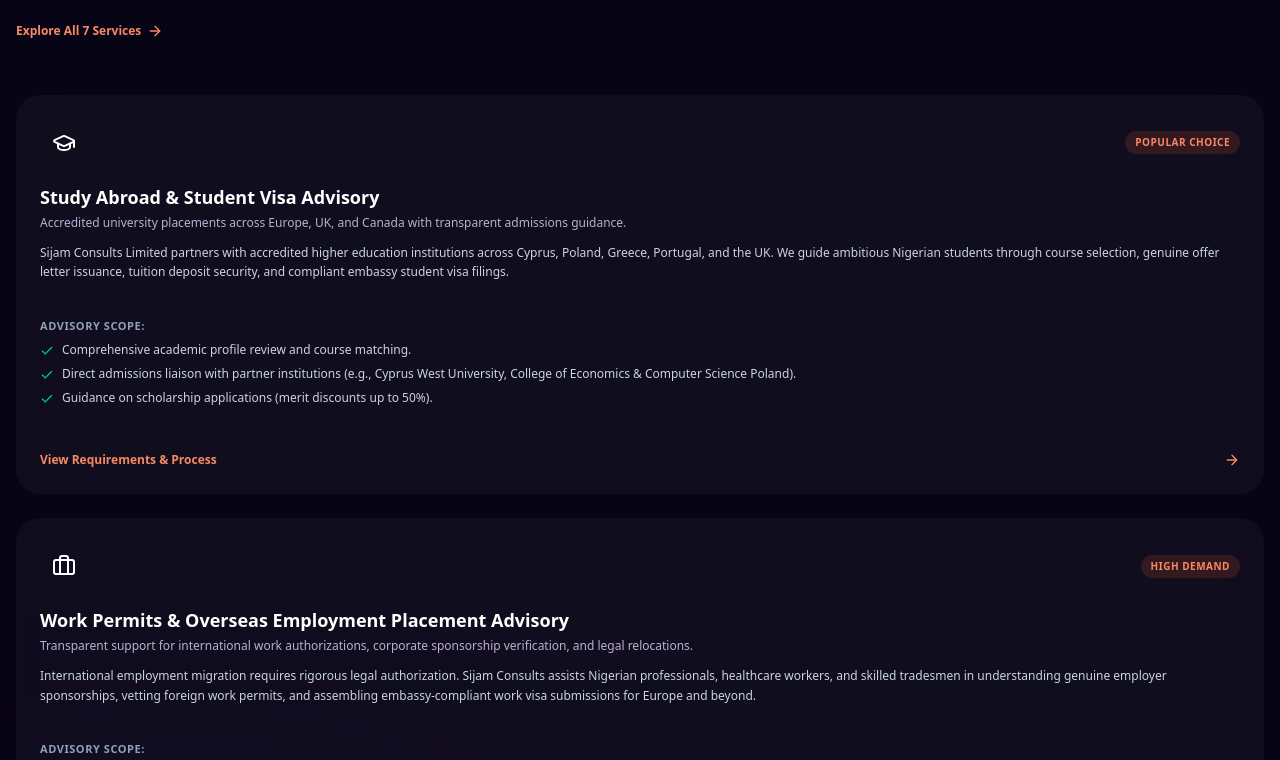
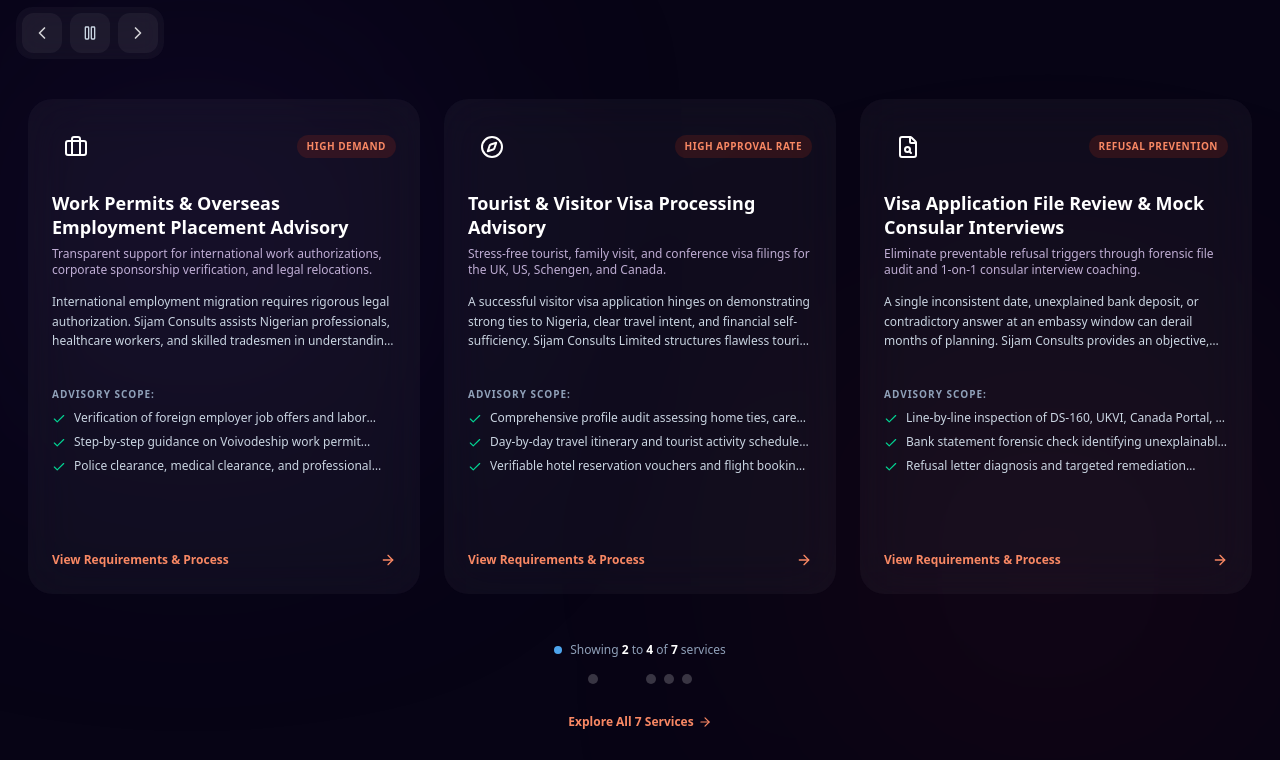
Before and after one commit to ducexdev/Sijam-Consults, a Next.js app: page / in a window 1280 px wide. Shown: the part 2700-3460 px from the top of the page. Built offline with nearby package versions, Linux system fonts and the light colour scheme; no server answers.

Commit message:
feat(ui): convert ServiceHighlights section to interactive carousel with auto-sliding and hover-to-pause

```diff
--- a/components/home/ServiceHighlights.tsx
+++ b/components/home/ServiceHighlights.tsx
@@ -1,4 +1,6 @@
-import React from 'react';
+'use client';
+
+import React, { useState, useEffect, useRef, useCallback } from 'react';
 import Link from 'next/link';
 import {
   GraduationCap,
@@ -11,6 +13,10 @@
   ArrowRight,
   Check,
   Sparkles,
+  ChevronLeft,
+  ChevronRight,
+  Pause,
+  Play,
 } from 'lucide-react';
 import { SERVICES_DATA } from '@/lib/data/services';
 import { ROUTES } from '@/lib/routes';
@@ -26,18 +32,107 @@
     'flight-reservations': Plane,
   };
 
+  const [currentIndex, setCurrentIndex] = useState(0);
+  const [isPaused, setIsPaused] = useState(false);
+  const [touchStart, setTouchStart] = useState<number | null>(null);
+  const [touchEnd, setTouchEnd] = useState<number | null>(null);
+  const [visibleItems, setVisibleItems] = useState(3);
+  const timerRef = useRef<NodeJS.Timeout | null>(null);
+
+  // Responsive items count determination
+  useEffect(() => {
+    const handleResize = () => {
+      if (window.innerWidth < 768) {
+        setVisibleItems(1);
+      } else if (window.innerWidth < 1024) {
+        setVisibleItems(2);
+      } else {
+        setVisibleItems(3);
+      }
+    };
+    handleResize();
+    window.addEventListener('resize', handleResize);
+    return () => window.removeEventListener('resize', handleResize);
+  }, []);
+
+  const totalServices = SERVICES_DATA.length;
+  // Maximum index we can scroll to so we don't display trailing blank slots on desktop
+  const maxIndex = Math.max(0, totalServices - visibleItems);
+
+  const nextSlide = useCallback(() => {
+    setCurrentIndex((prev) => (prev >= maxIndex ? 0 : prev + 1));
+  }, [maxIndex]);
+
+  const prevSlide = useCallback(() => {
+    setCurrentIndex((prev) => (prev <= 0 ? maxIndex : prev - 1));
+  }, [maxIndex]);
+
+  // Autoplay timer with 4.5s dwell time for optimal cognitive processing
+  useEffect(() => {
+    if (isPaused) {
+      if (timerRef.current) clearInterval(timerRef.current);
+      return;
+    }
+
+    timerRef.current = setInterval(() => {
+      nextSlide();
+    }, 4500);
+
+    return () => {
+      if (timerRef.current) clearInterval(timerRef.current);
+    };
+  }, [isPaused, nextSlide]);
+
+  // Touch Swipe Handlers for Mobile (Fitts's Law + natural gesture expectations)
+  const minSwipeDistance = 50;
+
+  const onTouchStart = (e: React.TouchEvent) => {
+    setTouchEnd(null);
+    setTouchStart(e.targetTouches[0].clientX);
+  };
+
+  const onTouchMove = (e: React.TouchEvent) => {
+    setTouchEnd(e.targetTouches[0].clientX);
+  };
+
+  const onTouchEnd = () => {
+    if (!touchStart || !touchEnd) return;
+    const distance = touchStart - touchEnd;
+    const isLeftSwipe = distance > minSwipeDistance;
+    const isRightSwipe = distance < -minSwipeDistance;
+    if (isLeftSwipe) {
+      nextSlide();
+    } else if (isRightSwipe) {
+      prevSlide();
+    }
+  };
+
+  // Keyboard navigation for accessibility
+  const handleKeyDown = (e: React.KeyboardEvent) => {
+    if (e.key === 'ArrowLeft') {
+      prevSlide();
+    } else if (e.key === 'ArrowRight') {
+      nextSlide();
+    }
+  };
+
   return (
-    <section className="py-20 bg-[#070415] text-white border-b border-purple-950/60 relative overflow-hidden">
+    <section
+      className="py-16 lg:py-24 bg-[#070415] text-white border-b border-purple-950/60 relative overflow-hidden"
+      aria-label="Core Services Carousel"
+      onKeyDown={handleKeyDown}
+      tabIndex={0}
+    >
       {/* Background Ambient Glow */}
-      <div className="absolute top-1/3 left-0 w-96 h-96 bg-[#402493]/20 rounded-full blur-[140px] pointer-events-none" />
-      <div className="absolute bottom-10 right-10 w-96 h-96 bg-[#F45A2A]/10 rounded-full blur-[150px] pointer-events-none" />
+      <div className="absolute top-1/4 left-0 w-96 h-96 bg-[#402493]/20 rounded-full blur-[140px] pointer-events-none" />
+      <div className="absolute bottom-10 right-10 w-96 h-96 bg-[#DC2F11]/10 rounded-full blur-[150px] pointer-events-none" />
 
       <div className="max-w-7xl mx-auto px-4 sm:px-6 relative z-10">
-        {/* Section Header */}
-        <div className="flex flex-col md:flex-row md:items-end justify-between gap-6 mb-14">
+        {/* Section Header with Controls */}
+        <div className="flex flex-col md:flex-row md:items-end justify-between gap-6 mb-10">
           <div>
             <div className="inline-flex items-center gap-2 px-3 py-1 rounded-full bg-white/[0.04] border border-white/10 text-xs font-bold uppercase tracking-wider text-[#F98864] mb-3">
-              <Sparkles className="w-3.5 h-3.5 text-[#F45A2A]" />
+              <Sparkles className="w-3.5 h-3.5 text-[#DC2F11]" />
               <span>Full-Spectrum Travel Agency & Immigration Suite</span>
             </div>
             <h2 className="font-heading font-black text-2xl sm:text-4xl lg:text-5xl text-white tracking-tight leading-[1.1]">
@@ -50,52 +145,115 @@
               As a dedicated <strong className="text-white font-medium">travel agent agency</strong>, we combine personalized immigration consulting with full travel agency services—including verifiable flight reservations, university placements, and embassy-ready filings.
             </p>
           </div>
+
+          {/* Interactive Navigation Controls */}
+          <div className="flex items-center gap-3 shrink-0">
             <Link
               href={ROUTES.services.root}
-            className="inline-flex items-center text-xs sm:text-sm font-bold text-[#F98864] hover:text-white transition-colors shrink-0 group"
+              className="hidden sm:inline-flex items-center text-xs sm:text-sm font-bold text-[#F98864] hover:text-white transition-colors mr-2 group"
             >
-            <span>Explore All 7 Services</span>
+              <span>Explore All {totalServices} Services</span>
               <ArrowRight className="w-4 h-4 ml-1.5 group-hover:translate-x-1 transition-transform" />
             </Link>
+
+            {/* Carousel Arrow Controls */}
+            <div className="flex items-center gap-2 bg-white/[0.04] p-1.5 rounded-2xl border border-white/10 backdrop-blur-md">
+              <button
+                onClick={prevSlide}
+                className="w-10 h-10 rounded-xl bg-white/[0.05] hover:bg-[#402493] text-white/80 hover:text-white flex items-center justify-center transition-all duration-200 hover:scale-105 active:scale-95 disabled:opacity-30 disabled:pointer-events-none focus:outline-none focus:ring-2 focus:ring-[#4DA5EC]"
+                aria-label="Previous service"
+              >
+                <ChevronLeft className="w-5 h-5" />
+              </button>
+
+              <button
+                onClick={() => setIsPaused(!isPaused)}
+                className="w-10 h-10 rounded-xl bg-white/[0.05] hover:bg-white/[0.1] text-white/70 hover:text-white flex items-center justify-center transition-all duration-200 focus:outline-none focus:ring-2 focus:ring-[#4DA5EC]"
+                aria-label={isPaused ? 'Resume auto-sliding' : 'Pause auto-sliding'}
+                title={isPaused ? 'Resume auto-scroll' : 'Pause auto-scroll'}
+              >
+                {isPaused ? <Play className="w-4 h-4 text-emerald-400" /> : <Pause className="w-4 h-4 text-slate-300" />}
+              </button>
+
+              <button
+                onClick={nextSlide}
+                className="w-10 h-10 rounded-xl bg-white/[0.05] hover:bg-[#402493] text-white/80 hover:text-white flex items-center justify-center transition-all duration-200 hover:scale-105 active:scale-95 disabled:opacity-30 disabled:pointer-events-none focus:outline-none focus:ring-2 focus:ring-[#4DA5EC]"
+                aria-label="Next service"
+              >
+                <ChevronRight className="w-5 h-5" />
+              </button>
+            </div>
+          </div>
         </div>
 
-        {/* Services Grid */}
-        <div className="grid grid-cols-1 md:grid-cols-2 lg:grid-cols-3 gap-6">
-          {SERVICES_DATA.map((srv) => {
+        {/* Carousel Viewport Container */}
+        <div
+          className="relative overflow-hidden cursor-grab active:cursor-grabbing pb-4"
+          onMouseEnter={() => setIsPaused(true)}
+          onMouseLeave={() => setIsPaused(false)}
+          onTouchStart={onTouchStart}
+          onTouchMove={onTouchMove}
+          onTouchEnd={onTouchEnd}
+        >
+          {/* Sliding Track */}
+          <div
+            className="flex transition-transform duration-700 ease-[cubic-bezier(0.25,1,0.5,1)]"
+            style={{
+              transform: `translateX(-${currentIndex * (100 / visibleItems)}%)`,
+            }}
+          >
+            {SERVICES_DATA.map((srv, idx) => {
               const Icon = iconMap[srv.slug] || GraduationCap;
+              const isCardActive = idx >= currentIndex && idx < currentIndex + visibleItems;
+
               return (
                 <div
                   key={srv.id}
-                className="p-6 rounded-3xl bg-white/[0.04] hover:bg-white/[0.07] border border-white/10 hover:border-[#F45A2A]/40 transition-all duration-300 backdrop-blur-xl flex flex-col justify-between shadow-xl group hover:-translate-y-1"
+                  className="px-3 shrink-0 flex flex-col"
+                  style={{
+                    width: `${100 / visibleItems}%`,
+                  }}
+                >
+                  <div
+                    className={`h-full p-6 sm:p-7 rounded-3xl bg-white/[0.04] hover:bg-white/[0.08] border transition-all duration-500 backdrop-blur-xl flex flex-col justify-between shadow-xl group hover:-translate-y-1.5 ${
+                      isCardActive
+                        ? 'border-white/12 opacity-100'
+                        : 'border-white/5 opacity-80'
+                    } hover:border-[#DC2F11]/50 hover:shadow-2xl hover:shadow-[#402493]/20`}
                   >
                     <div>
-                  <div className="flex items-center justify-between mb-4">
-                    <div className="w-12 h-12 rounded-2xl bg-gradient-to-br from-[#402493] to-[#2D186B] group-hover:from-[#F45A2A] group-hover:to-[#DD4819] text-white flex items-center justify-center transition-colors shadow">
+                      {/* Card Header: Icon & Badge */}
+                      <div className="flex items-center justify-between mb-5">
+                        <div className="w-12 h-12 rounded-2xl bg-gradient-to-br from-[#402493] to-[#2D186B] group-hover:from-[#DC2F11] group-hover:to-[#B82B10] text-white flex items-center justify-center transition-all duration-300 shadow-md group-hover:scale-105">
                           <Icon className="w-6 h-6" />
                         </div>
                         {srv.badge && (
-                      <span className="text-[10px] font-bold uppercase tracking-wider px-2.5 py-1 rounded-full bg-[#F45A2A]/15 text-[#F98864] border border-orange-500/20">
+                          <span className="text-[10px] font-bold uppercase tracking-wider px-2.5 py-1 rounded-full bg-[#DC2F11]/15 text-[#F98864] border border-[#DC2F11]/30">
                             {srv.badge}
                           </span>
                         )}
                       </div>
 
-                  <h3 className="font-heading font-black text-lg sm:text-xl text-white group-hover:text-[#F98864] transition-colors">
+                      {/* Title & Tagline */}
+                      <h3 className="font-heading font-black text-lg sm:text-xl text-white group-hover:text-[#F98864] transition-colors leading-snug">
                         {srv.title}
                       </h3>
-                  <p className="text-xs text-purple-200/80 font-medium mt-1">
+                      <p className="text-xs text-purple-200/80 font-medium mt-1.5">
                         {srv.tagline}
                       </p>
-                  <p className="text-xs sm:text-sm text-slate-300 mt-3 line-clamp-3 leading-relaxed font-normal">
+
+                      {/* Summary */}
+                      <p className="text-xs sm:text-sm text-slate-300 mt-3.5 line-clamp-3 leading-relaxed font-normal">
                         {srv.summary}
                       </p>
 
+                      {/* Advisory Scope */}
                       <div className="mt-5 pt-4 border-t border-white/10 space-y-2">
-                    <div className="text-[11px] font-bold text-slate-400 uppercase tracking-wider">
+                        <div className="text-[10px] font-bold text-slate-400 uppercase tracking-widest">
                           Advisory Scope:
                         </div>
-                    {srv.assistanceOffered.slice(0, 3).map((item, idx) => (
-                      <div key={idx} className="flex items-start gap-2 text-xs text-slate-300">
+                        {srv.assistanceOffered.slice(0, 3).map((item, itemIdx) => (
+                          <div key={itemIdx} className="flex items-start gap-2 text-xs text-slate-300">
                             <Check className="w-3.5 h-3.5 text-emerald-400 shrink-0 mt-0.5" />
                             <span className="line-clamp-1">{item}</span>
                           </div>
@@ -103,20 +261,64 @@
                       </div>
                     </div>
 
+                    {/* Card Footer Link */}
                     <div className="mt-6 pt-4 border-t border-white/10">
                       <Link
                         href={`/services/${srv.slug}`}
                         className="inline-flex items-center justify-between w-full text-xs font-bold text-[#F98864] group-hover:text-white transition-colors"
                       >
                         <span>View Requirements & Process</span>
-                    <ArrowRight className="w-4 h-4 ml-1 group-hover:translate-x-0.5 transition-transform" />
+                        <ArrowRight className="w-4 h-4 ml-1 group-hover:translate-x-1 transition-transform" />
                       </Link>
+                    </div>
                   </div>
                 </div>
               );
             })}
           </div>
         </div>
+
+        {/* Carousel Indicators / Pagination Dots (Hick's Law & Progress Awareness) */}
+        <div className="flex flex-col sm:flex-row items-center justify-between gap-4 mt-6 pt-2">
+          {/* Active Status & Hover indicator */}
+          <div className="text-xs text-slate-400 flex items-center gap-2">
+            <span className="inline-block w-2 h-2 rounded-full bg-[#4DA5EC] animate-pulse" />
+            <span>
+              Showing <strong className="text-white">{currentIndex + 1}</strong> to{' '}
+              <strong className="text-white">{Math.min(currentIndex + visibleItems, totalServices)}</strong> of{' '}
+              <strong className="text-white">{totalServices}</strong> services
+            </span>
+            <span className="hidden md:inline text-slate-500">• Hover card or controls to pause</span>
+          </div>
+
+          {/* Interactive Progress Bar & Step Dots */}
+          <div className="flex items-center gap-2">
+            {Array.from({ length: maxIndex + 1 }).map((_, stepIdx) => (
+              <button
+                key={stepIdx}
+                onClick={() => setCurrentIndex(stepIdx)}
+                className={`transition-all duration-300 rounded-full focus:outline-none focus:ring-2 focus:ring-[#4DA5EC] ${
+                  currentIndex === stepIdx
+                    ? 'w-8 h-2.5 bg-gradient-to-r from-[#4DA5EC] to-[#257CFF] shadow-sm'
+                    : 'w-2.5 h-2.5 bg-white/20 hover:bg-white/40'
+                }`}
+                aria-label={`Go to slide ${stepIdx + 1}`}
+              />
+            ))}
+          </div>
+
+          {/* Mobile direct link */}
+          <div className="sm:hidden w-full text-center mt-2">
+            <Link
+              href={ROUTES.services.root}
+              className="inline-flex items-center text-xs font-bold text-[#F98864] hover:text-white transition-colors group"
+            >
+              <span>Explore All {totalServices} Services</span>
+              <ArrowRight className="w-3.5 h-3.5 ml-1 group-hover:translate-x-1 transition-transform" />
+            </Link>
+          </div>
+        </div>
+      </div>
     </section>
   );
 };
```
Lines whose indentation alone changed are shown as unchanged.
